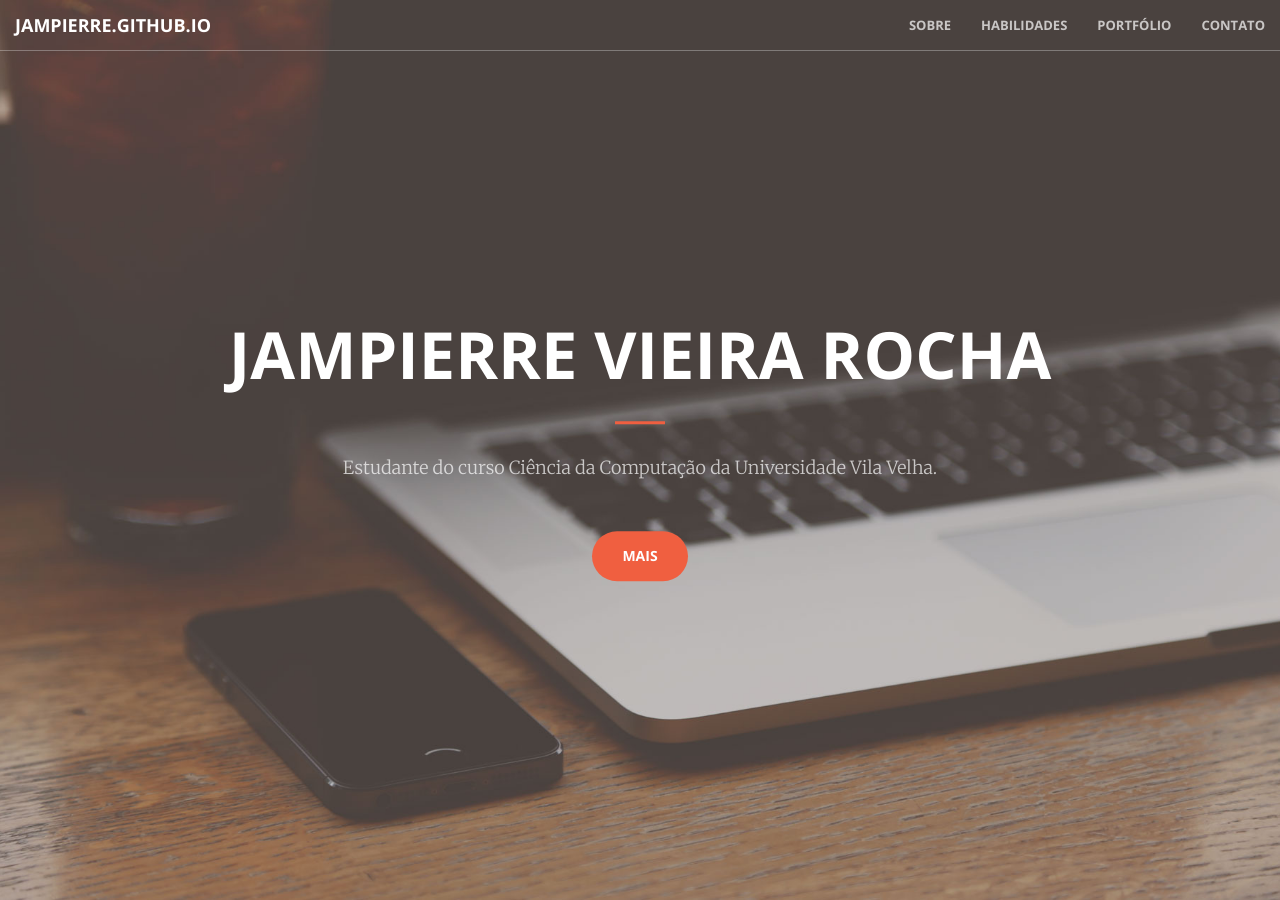
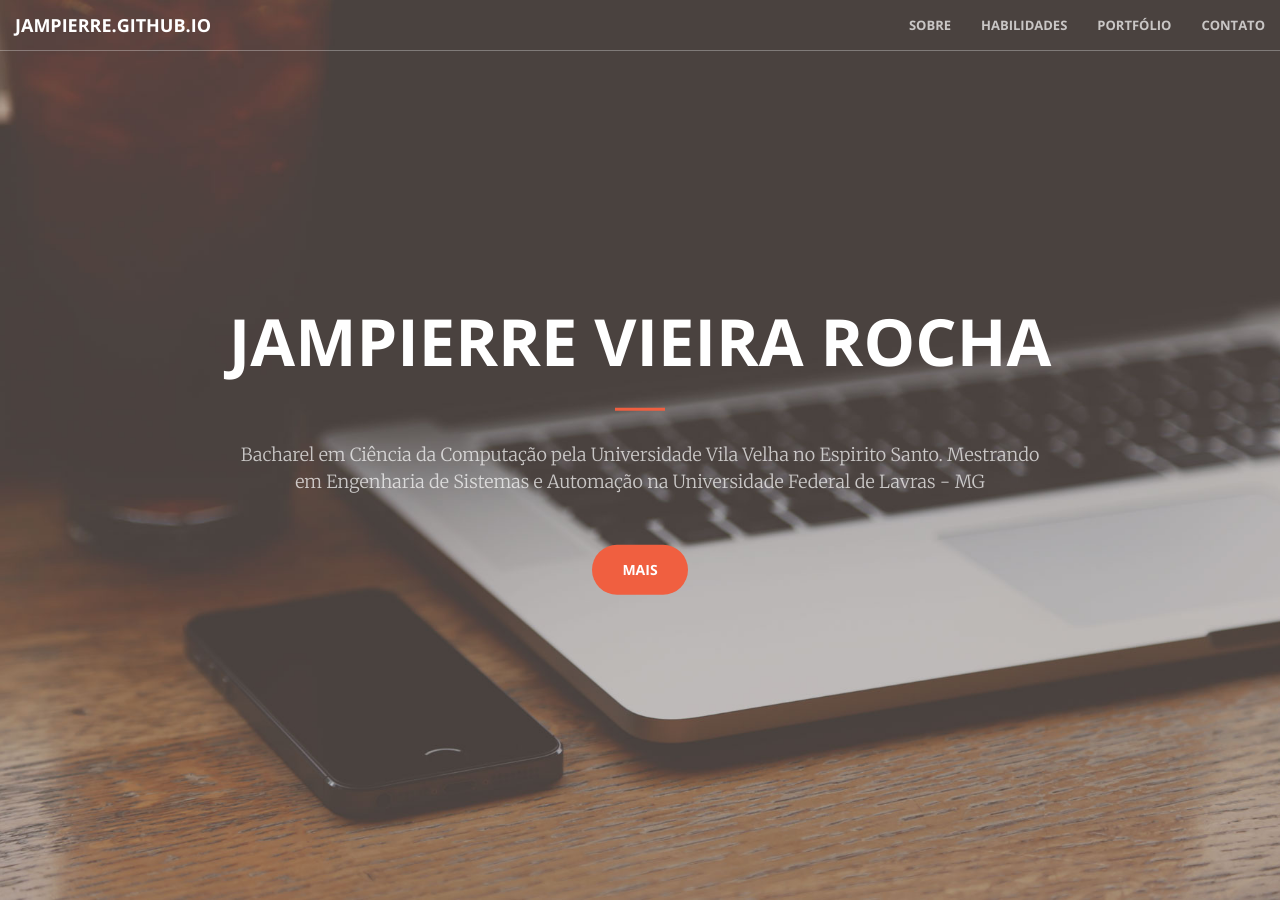
Before and after one commit to Jampierre/jampierre.github.io, a Jekyll site: the page built from index.html, in a window 1280 px wide and 900 px high. Built offline with Jekyll 4.4.1, drawn with Linux system fonts in a browser that asks for light colours.

Commit message:
Update header.html
Atualização de nivel académico

```diff
--- a/_includes/header.html
+++ b/_includes/header.html
@@ -3,7 +3,8 @@
         <div class="header-content-inner">
             <h1>Jampierre Vieira Rocha</h1>
             <hr>
-            <p>Estudante do curso Ciência da Computação da Universidade Vila Velha.</p>
+            <p>Bacharel em Ciência da Computação pela Universidade Vila Velha no Espirito Santo.
+                Mestrando em Engenharia de Sistemas e Automação na Universidade Federal de Lavras - MG</p>
             <a href="#about" class="btn btn-primary btn-xl page-scroll">Mais</a>
         </div>
     </div>
```
